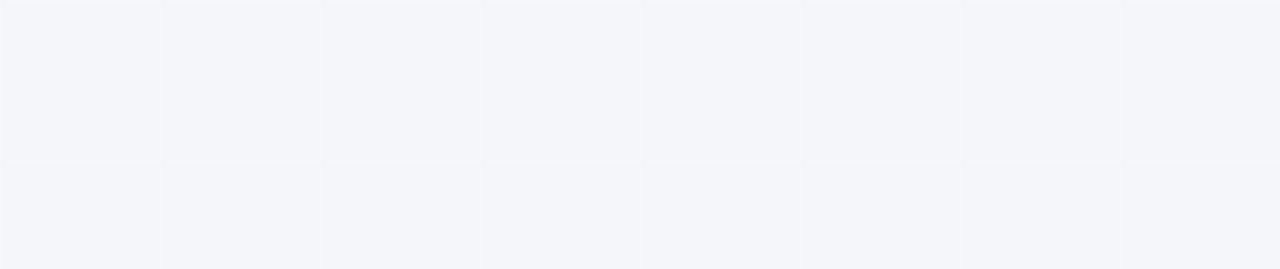
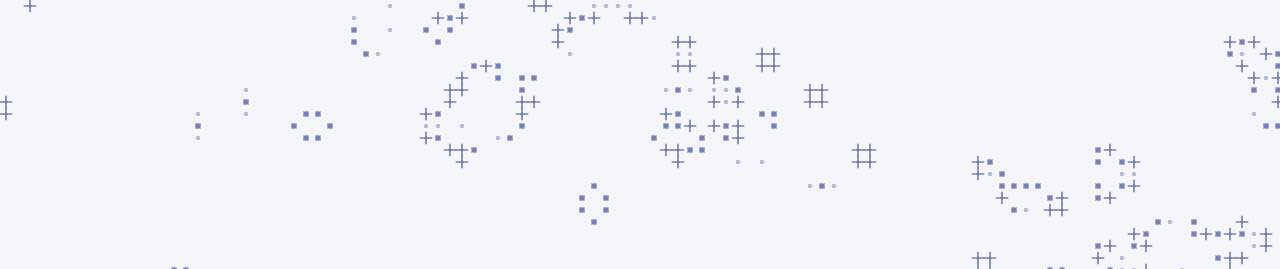
Before and after one commit to RockOnJeet/My-Portfolio, an Astro site: page / in a window 1280 px wide. Shown: the top 269 px of the page. Built offline with nearby package versions, Linux system fonts and the light colour scheme; Astro itself is replaced by a stand-in of ours.

Commit message:
## New feature: Dynamic Backgrounds! - Uses mouse interactions and randomization to spawn pixels - Determines brightness and visibiity based on the popular Conway's Game of Life. --- ### Change(s): - Updated file structure to keep all features and their specific tests in their own directories.

````diff
--- a/AGENTS.md
+++ b/AGENTS.md
@@ -9,21 +9,23 @@ src/
 ├── pages/                 # URL routes: Astro maps files here to URLs.
 ├── features/
 │   ├── shared/            # Components, helpers, or data reused by multiple experiences.
-│   ├── landing/           # Landing page implementation, data, and page-specific pieces.
+│   ├── landing/           # Landing page, organized by page-level feature
+│   │   ├── hero/          # Hero component, styles, browser script, and headline data/content
+│   │   ├── cellular-automata-background/ # Background component, styles, and browser script
+│   │   └── legacy/        # Retained assets not currently used by active features
 │   ├── tardis/            # TARDIS experience implementation and its local pieces.
 │   └── spotify/           # Spotify experience implementation and its local pieces.
 ├── layouts/               # Optional page shells that wrap page content when multiple routes share a document structure.
-└── styles/
-    └── global.css         # Site-wide CSS and semantic design tokens.
+└── global.css             # Site-wide CSS and semantic design tokens.
 ```
 
 ### How to decide where code belongs
 
 - **`pages/` — routing and assembly.** An `.astro` file here determines a URL. Keep route files small: import the appropriate feature and compose it into a page. Astro handles the route mapping; do not add a custom router unless there is a specific need.
 - **`features/shared/` — shared resources.** Put components, helpers, and data here only when more than one experience uses them. Examples might include a site-wide navigation component, footer, or generic button. A component used by only one experience belongs inside that experience instead.
-- **`features/landing/`, `features/tardis/`, and `features/spotify/` — isolated experiences.** Keep each experience's own components, data, types, browser scripts, and React components together. Add subdirectories such as `components/`, `data/`, or `scripts/` only when they help organize actual files.
+- **`features/landing/`, `features/tardis/`, and `features/spotify/` — isolated experiences.** Keep each experience's own components, data, types, browser scripts, and React components together. Within an experience, give each substantial page-level feature its own directory containing its component, styles, and browser script; keep feature-specific data/content alongside the feature that owns it. Use `legacy/` only for retained assets not currently used by active features. Add subdirectories only when they organize actual files.
 - **`layouts/` — reusable outer page structure.** A layout can contain the document-level HTML, metadata, common chrome, and an Astro `<slot />` where page content goes. Layouts are optional: keep one when multiple pages benefit from the same shell; different experiences may use different layouts or none.
-- **`styles/global.css` — global appearance.** Keep site-wide base styles and semantic CSS variables here. Prefer semantic names (for example, background, text, border, accent) so theme values can be adjusted centrally. Component-specific styles may live next to the component.
+- **`global.css` — global appearance.** Keep site-wide base styles and semantic CSS variables here. Prefer semantic names (for example, background, text, border, accent) so theme values can be adjusted centrally. Component-specific styles may live next to the component.
 
 ## Working principles
 
--- a/scripts/generate-headline-ids.mjs
+++ b/scripts/generate-headline-ids.mjs
@@ -7,7 +7,7 @@ import {
   HEADLINE_UUID_NAMESPACE,
   defaultHeadlineContent,
   headlineVariantContent,
-} from "../src/features/landing/content/headline-content.ts";
+} from "../src/features/landing/hero/content/headline-content.ts";
 
 /** UUIDv5: stable IDs from ordered segment text; emphasis and rarity are ignored. */
 export function generateHeadlineId(segments) {
@@ -35,7 +35,7 @@ export function generateHeadlineIds() {
 
 async function writeGeneratedIds() {
   const ids = generateHeadlineIds();
-  const outputPath = resolve("src/features/landing/content/headline-ids.generated.ts");
+  const outputPath = resolve("src/features/landing/hero/content/headline-ids.generated.ts");
   await mkdir(dirname(outputPath), { recursive: true });
   const contents = `// Generated by scripts/generate-headline-ids.mjs. Do not edit manually.\nexport const generatedHeadlineIds = ${JSON.stringify(ids, null, 2)} as const;\n`;
   await writeFile(outputPath, contents, "utf8");
--- /dev/null
+++ b/src/features/landing/cellular-automata-background/CellularAutomataBackground.astro
@@ -0,0 +1,12 @@
+---
+import "./cellular-automata-background.css";
+---
+
+<canvas
+  class="cellular-automata-background"
+  aria-hidden="true"
+></canvas>
+
+<script>
+  import "./cellular-automata-background";
+</script>
--- /dev/null
+++ b/src/features/landing/cellular-automata-background/cellular-automata-background.css
@@ -0,0 +1,9 @@
+.cellular-automata-background {
+  position: fixed;
+  inset: 0;
+  z-index: 0;
+  display: block;
+  width: 100%;
+  height: 100%;
+  pointer-events: none;
+}
--- /dev/null
+++ b/src/features/landing/cellular-automata-background/cellular-automata-background.ts
@@ -0,0 +1,280 @@
+import {
+  activateWaveBand as activateGridWaveBand,
+  calculateNeighborCounts,
+  createGridCells,
+  updateGameOfLife as updateGridState,
+} from "./cellular-automata";
+
+const canvas = document.querySelector<HTMLCanvasElement>(".cellular-automata-background");
+if (!canvas) {
+  throw new Error("Cellular automata background canvas was not found.");
+}
+
+const context = canvas.getContext("2d", { alpha: false });
+if (!context) {
+  throw new Error("Canvas 2D context is unavailable.");
+}
+
+const CONFIG = {
+  grid: {
+    cellSize: 12,
+    initialSeedDensity: 0.1,
+  },
+  brushstroke: {
+    radius: 120,
+    ringThickness: 24,
+    duration: 300,
+    spawnInterval: 65,
+  },
+  simulation: {
+    updateInterval: 100,
+  },
+  rendering: {
+    markScale: 0.8,
+  },
+  visuals: {
+    levelsByNeighborCount: [1, 1, 2, 3, 2, 1, 1, 1, 1],
+    brightnessValues: [0.33, 0.66, 1.0],
+  },
+} as const;
+
+let width = 0;
+let height = 0;
+let columns = 0;
+let rows = 0;
+let cells: Uint8Array<ArrayBufferLike> = new Uint8Array(0);
+let nextCells: Uint8Array<ArrayBufferLike> = new Uint8Array(0);
+let neighborCounts: Uint8Array<ArrayBufferLike> = new Uint8Array(0);
+let waves: Array<{ x: number; y: number; startTime: number; radius: number }> = [];
+let lastFrameTime = 0;
+let simulationAccumulator = 0;
+let lastSpawnTime = -Infinity;
+let dirty = true;
+let animationFrame = 0;
+
+const motionPreference = window.matchMedia("(prefers-reduced-motion: reduce)");
+
+function getThemeColor(name: "--color-background" | "--color-accent"): string {
+  return getComputedStyle(document.documentElement).getPropertyValue(name).trim();
+}
+
+let backgroundColor = "";
+let accentColor = "";
+
+function refreshThemeColors(): void {
+  backgroundColor = getThemeColor("--color-background");
+  accentColor = getThemeColor("--color-accent");
+}
+
+function resizeCanvas(): void {
+  const pixelRatio = Math.min(window.devicePixelRatio || 1, 2);
+  width = window.innerWidth;
+  height = window.innerHeight;
+
+  canvas!.width = Math.round(width * pixelRatio);
+  canvas!.height = Math.round(height * pixelRatio);
+  context!.setTransform(pixelRatio, 0, 0, pixelRatio, 0, 0);
+
+  const previousCells = cells;
+  const previousColumns = columns;
+  const previousRows = rows;
+  columns = Math.ceil(width / CONFIG.grid.cellSize);
+  rows = Math.ceil(height / CONFIG.grid.cellSize);
+
+  cells = createGridCells(
+    columns,
+    rows,
+    previousCells,
+    previousColumns,
+    previousRows,
+    CONFIG.grid.initialSeedDensity,
+  );
+  nextCells = new Uint8Array(columns * rows);
+  neighborCounts = calculateNeighborCounts(cells, columns, rows);
+  dirty = true;
+  draw();
+}
+
+function spawnWave(x: number, y: number): void {
+  waves.push({ x, y, startTime: performance.now(), radius: 0 });
+  lastSpawnTime = performance.now();
+}
+
+function activateWaveBand(
+  wave: (typeof waves)[number],
+  previousRadius: number,
+  radius: number,
+): void {
+  const changed = activateGridWaveBand(
+    cells,
+    columns,
+    rows,
+    CONFIG.grid.cellSize,
+    wave.x,
+    wave.y,
+    previousRadius,
+    radius,
+    CONFIG.brushstroke.radius,
+    CONFIG.brushstroke.ringThickness,
+  );
+
+  if (changed) {
+    neighborCounts = calculateNeighborCounts(cells, columns, rows);
+    dirty = true;
+  }
+}
+
+function advanceWaves(timestamp: number): void {
+  for (const wave of waves) {
+    const progress = Math.min((timestamp - wave.startTime) / CONFIG.brushstroke.duration, 1);
+    const easedProgress = 1 - Math.pow(1 - progress, 3);
+    const newRadius = CONFIG.brushstroke.radius * easedProgress;
+    activateWaveBand(wave, wave.radius, newRadius);
+    wave.radius = newRadius;
+  }
+
+  waves = waves.filter((wave) => timestamp - wave.startTime < CONFIG.brushstroke.duration);
+}
+
+function updateGameOfLife(): void {
+  const changed = updateGridState(cells, nextCells, neighborCounts);
+  [cells, nextCells] = [nextCells, cells];
+
+  if (changed) {
+    neighborCounts = calculateNeighborCounts(cells, columns, rows);
+    dirty = true;
+  }
+}
+
+function drawMark(x: number, y: number, brightness: number, visualLevel: number): void {
+  const size = CONFIG.grid.cellSize * CONFIG.rendering.markScale * (0.2 + 0.8 * brightness);
+  context!.globalAlpha = brightness;
+  context!.fillStyle = accentColor;
+  context!.strokeStyle = accentColor;
+  context!.lineWidth = Math.max(0.8, CONFIG.grid.cellSize * 0.09);
+
+  if (visualLevel === 1) {
+    context!.beginPath();
+    context!.arc(x, y, size * 0.5, 0, Math.PI * 2);
+    context!.fill();
+  } else if (visualLevel === 2) {
+    const squareSize = size * 0.75;
+    context!.fillRect(x - squareSize / 2, y - squareSize / 2, squareSize, squareSize);
+  } else {
+    const crossSize = size * 0.65;
+    context!.beginPath();
+    context!.moveTo(x - crossSize, y);
+    context!.lineTo(x + crossSize, y);
+    context!.moveTo(x, y - crossSize);
+    context!.lineTo(x, y + crossSize);
+    context!.stroke();
+  }
+
+  context!.globalAlpha = 1;
+}
+
+function draw(): void {
+  if (!dirty) return;
+
+  context!.fillStyle = backgroundColor;
+  context!.fillRect(0, 0, width, height);
+
+  for (let index = 0; index < cells.length; index++) {
+    if (!cells[index]) continue;
+
+    const visualLevel = CONFIG.visuals.levelsByNeighborCount[neighborCounts[index]];
+    const brightness = CONFIG.visuals.brightnessValues[visualLevel - 1];
+    const row = Math.floor(index / columns);
+    const column = index - row * columns;
+    drawMark((column + 0.5) * CONFIG.grid.cellSize, (row + 0.5) * CONFIG.grid.cellSize, brightness, visualLevel);
+  }
+
+  dirty = false;
+}
+
+function animate(timestamp: number): void {
+  if (document.hidden || motionPreference.matches) {
+    animationFrame = 0;
+    return;
+  }
+
+  if (lastFrameTime === 0) lastFrameTime = timestamp;
+  const deltaTime = Math.min(timestamp - lastFrameTime, 50);
+  lastFrameTime = timestamp;
+
+  advanceWaves(timestamp);
+  simulationAccumulator += deltaTime;
+
+  while (simulationAccumulator >= CONFIG.simulation.updateInterval) {
+    updateGameOfLife();
+    simulationAccumulator -= CONFIG.simulation.updateInterval;
+  }
+
+  draw();
+  animationFrame = window.requestAnimationFrame(animate);
+}
+
+function startAnimation(): void {
+  if (document.hidden || motionPreference.matches || animationFrame) return;
+  lastFrameTime = 0;
+  animationFrame = window.requestAnimationFrame(animate);
+}
+
+function stopAnimation(): void {
+  if (animationFrame) window.cancelAnimationFrame(animationFrame);
+  animationFrame = 0;
+}
+
+function handlePointerMove(event: PointerEvent): void {
+  if (motionPreference.matches || document.hidden) return;
+  const now = performance.now();
+  if (now - lastSpawnTime < CONFIG.brushstroke.spawnInterval) return;
+  spawnWave(event.clientX, event.clientY);
+}
+
+function handlePointerDown(event: PointerEvent): void {
+  if (motionPreference.matches || document.hidden) return;
+  spawnWave(event.clientX, event.clientY);
+}
+
+function handleVisibilityChange(): void {
+  if (document.hidden) {
+    stopAnimation();
+  } else {
+    startAnimation();
+  }
+}
+
+function handleMotionPreferenceChange(): void {
+  if (motionPreference.matches) {
+    stopAnimation();
+    waves = [];
+    dirty = true;
+    draw();
+  } else {
+    startAnimation();
+  }
+}
+
+function handleThemeChange(): void {
+  refreshThemeColors();
+  dirty = true;
+  draw();
+}
+
+refreshThemeColors();
+resizeCanvas();
+window.addEventListener("resize", resizeCanvas);
+window.addEventListener("pointermove", handlePointerMove, { passive: true });
+window.addEventListener("pointerdown", handlePointerDown, { passive: true });
+document.addEventListener("visibilitychange", handleVisibilityChange);
+motionPreference.addEventListener("change", handleMotionPreferenceChange);
+window.matchMedia("(prefers-color-scheme: light)").addEventListener("change", handleThemeChange);
+
+const themeObserver = new MutationObserver(handleThemeChange);
+themeObserver.observe(document.documentElement, {
+  attributes: true,
+  attributeFilter: ["data-theme", "class", "style"],
+});
+
+startAnimation();
--- /dev/null
+++ b/src/features/landing/cellular-automata-background/cellular-automata.ts
@@ -0,0 +1,119 @@
+export function createGridCells(
+  columns: number,
+  rows: number,
+  previousCells: Uint8Array,
+  previousColumns: number,
+  previousRows: number,
+  initialSeedDensity: number,
+  random: () => number = Math.random,
+): Uint8Array {
+  const cells = new Uint8Array(columns * rows);
+  const copyColumns = Math.min(columns, previousColumns);
+  const copyRows = Math.min(rows, previousRows);
+
+  for (let row = 0; row < copyRows; row++) {
+    cells.set(
+      previousCells.subarray(
+        row * previousColumns,
+        row * previousColumns + copyColumns,
+      ),
+      row * columns,
+    );
+  }
+
+  if (previousCells.length === 0) {
+    for (let index = 0; index < cells.length; index++) {
+      cells[index] = random() < initialSeedDensity ? 1 : 0;
+    }
+  }
+
+  return cells;
+}
+
+export function calculateNeighborCounts(
+  cells: Uint8Array,
+  columns: number,
+  rows: number,
+): Uint8Array {
+  const neighborCounts = new Uint8Array(cells.length);
+
+  for (let row = 0; row < rows; row++) {
+    for (let column = 0; column < columns; column++) {
+      if (!cells[row * columns + column]) continue;
+
+      for (let dy = -1; dy <= 1; dy++) {
+        const neighborRow = (row + dy + rows) % rows;
+
+        for (let dx = -1; dx <= 1; dx++) {
+          if (dx === 0 && dy === 0) continue;
+          const neighborColumn = (column + dx + columns) % columns;
+          neighborCounts[neighborRow * columns + neighborColumn]++;
+        }
+      }
+    }
+  }
+
+  return neighborCounts;
+}
+
+export function updateGameOfLife(
+  cells: Uint8Array,
+  nextCells: Uint8Array,
+  neighborCounts: Uint8Array,
+): boolean {
+  let changed = false;
+
+  for (let index = 0; index < cells.length; index++) {
+    const alive = cells[index] === 1;
+    const neighbors = neighborCounts[index];
+    const nextAlive = alive
+      ? neighbors === 2 || neighbors === 3
+      : neighbors === 3;
+
+    nextCells[index] = nextAlive ? 1 : 0;
+    if (nextCells[index] !== cells[index]) changed = true;
+  }
+
+  return changed;
+}
+
+export function activateWaveBand(
+  cells: Uint8Array,
+  columns: number,
+  rows: number,
+  cellSize: number,
+  waveX: number,
+  waveY: number,
+  previousRadius: number,
+  radius: number,
+  maxRadius: number,
+  ringThickness: number,
+): boolean {
+  const outerRadius = Math.min(radius, maxRadius);
+  const innerRadius = Math.max(0, previousRadius - ringThickness);
+  const minColumn = Math.max(0, Math.floor((waveX - outerRadius) / cellSize));
+  const maxColumn = Math.min(columns - 1, Math.floor((waveX + outerRadius) / cellSize));
+  const minRow = Math.max(0, Math.floor((waveY - outerRadius) / cellSize));
+  const maxRow = Math.min(rows - 1, Math.floor((waveY + outerRadius) / cellSize));
+  const outerSquared = outerRadius * outerRadius;
+  const innerSquared = innerRadius * innerRadius;
+  let changed = false;
+
+  for (let row = minRow; row <= maxRow; row++) {
+    for (let column = minColumn; column <= maxColumn; column++) {
+      const x = (column + 0.5) * cellSize - waveX;
+      const y = (row + 0.5) * cellSize - waveY;
+      const distanceSquared = x * x + y * y;
+
+      if (distanceSquared <= outerSquared && distanceSquared >= innerSquared) {
+        const index = row * columns + column;
+        if (!cells[index]) {
+          cells[index] = 1;
+          changed = true;
+        }
+      }
+    }
+  }
+
+  return changed;
+}
--- a/src/features/landing/hero.css
+++ b/src/features/landing/hero/hero.css
@@ -6,24 +6,13 @@
   --color-rarity-mythic: oklch(0.6 0.2 25);
   --color-sticker-star: var(--color-glow-core);
 
+  position: relative;
+  z-index: 1;
   display: grid;
   min-height: 100svh;
   place-items: center;
   padding: clamp(1.5rem, 5vw, 5rem);
-  /* A restrained vector grid fades into the page background toward the bottom. */
-  background-color: var(--color-background);
-  background-image:
-    linear-gradient(
-      to bottom,
-      transparent 0%,
-      transparent 45%,
-      var(--color-background) 100%
-    ),
-    url("./content/cutting-mat-grid.svg");
-  background-position: center top, left top;
-  background-size: auto, 160px 160px;
-  background-repeat: no-repeat, repeat;
-  background-blend-mode: normal, screen;
+  background: transparent;
 }
 
 .hero__heading-group {
@@ -31,14 +20,14 @@
   width: min(100%, 72rem);
   max-width: 100%;
   padding: clamp(1.75rem, 3.75vw, 3rem);
-  border: 1.5px solid rgb(from var(--color-border) r g b / 45%);
+  border: 1.25px solid rgb(from var(--color-border) r g b / 25%);
   border-radius: 0.3em;
-  background: rgb(from var(--color-surface) r g b / 45%);
+  background: rgb(from var(--color-surface) r g b / 35%);
   box-shadow:
     0 0.75rem 2rem rgb(0 0 0 / 16%),
     inset 0 1px 0 rgb(255 255 255 / 8%);
-  -webkit-backdrop-filter: blur(0.15rem) saturate(160%);
-  backdrop-filter: blur(0.15rem) saturate(160%);
+  -webkit-backdrop-filter: blur(0.2rem) saturate(180%);
+  backdrop-filter: blur(0.2rem) saturate(180%);
 }
 
 .hero__sticker-position {
--- a/src/pages/index.astro
+++ b/src/pages/index.astro
@@ -1,6 +1,7 @@
 ---
 import "../global.css"; // Import global styles
-import Hero from "../features/landing/Hero.astro"; // Import hero component
+import Hero from "../features/landing/hero/Hero.astro"; // Import hero component
+import CellularAutomataBackground from "../features/landing/cellular-automata-background/CellularAutomataBackground.astro";
 ---
 
 <!--* Landing page (root /) -->
@@ -14,6 +15,7 @@ import Hero from "../features/landing/Hero.astro"; // Import hero component
     <title>RockOnJeet's Portfolio!</title>
   </head>
   <body>
+    <CellularAutomataBackground />
     <Hero />
   </body>
 </html>
--- /dev/null
+++ b/tests/landing/cellular-automata-background/cellular-automata.test.mjs
@@ -0,0 +1,124 @@
+import assert from "node:assert/strict";
+import test from "node:test";
+
+import {
+  activateWaveBand,
+  calculateNeighborCounts,
+  createGridCells,
+  updateGameOfLife,
+} from "../../../src/features/landing/cellular-automata-background/cellular-automata.ts";
+
+function indexOf(column, row, columns) {
+  return row * columns + column;
+}
+
+test("simulation: births cells with three neighbors and preserves cells with two", () => {
+  const columns = 5;
+  const rows = 5;
+  const cells = new Uint8Array(columns * rows);
+
+  cells[indexOf(2, 2, columns)] = 1;
+  cells[indexOf(1, 2, columns)] = 1;
+  cells[indexOf(2, 1, columns)] = 1;
+  cells[indexOf(1, 3, columns)] = 1;
+  cells[indexOf(4, 4, columns)] = 1;
+
+  const neighborCounts = calculateNeighborCounts(cells, columns, rows);
+  const nextCells = new Uint8Array(cells.length);
+
+  const changed = updateGameOfLife(cells, nextCells, neighborCounts);
+
+  assert.equal(changed, true);
+  assert.equal(nextCells[indexOf(2, 2, columns)], 1, "a live cell with two neighbors survives");
+  assert.equal(nextCells[indexOf(2, 3, columns)], 1, "a dead cell with three neighbors is born");
+  assert.equal(nextCells[indexOf(4, 4, columns)], 0, "an isolated live cell dies");
+});
+
+test("simulation: live cells with more than three neighbors die", () => {
+  const columns = 5;
+  const rows = 5;
+  const cells = new Uint8Array(columns * rows);
+
+  cells[indexOf(2, 2, columns)] = 1;
+  cells[indexOf(1, 2, columns)] = 1;
+  cells[indexOf(3, 2, columns)] = 1;
+  cells[indexOf(2, 1, columns)] = 1;
+  cells[indexOf(2, 3, columns)] = 1;
+
+  const neighborCounts = calculateNeighborCounts(cells, columns, rows);
+  const nextCells = new Uint8Array(cells.length);
+
+  updateGameOfLife(cells, nextCells, neighborCounts);
+
+  assert.equal(nextCells[indexOf(2, 2, columns)], 0);
+});
+
+test("grid: neighbor counts wrap across edges and corners", () => {
+  const columns = 3;
+  const rows = 3;
+  const cells = new Uint8Array(columns * rows);
+  cells[indexOf(0, 0, columns)] = 1;
+
+  const neighborCounts = calculateNeighborCounts(cells, columns, rows);
+
+  assert.equal(neighborCounts[indexOf(2, 2, columns)], 1);
+  assert.equal(neighborCounts[indexOf(0, 2, columns)], 1);
+  assert.equal(neighborCounts[indexOf(2, 0, columns)], 1);
+  assert.equal(neighborCounts[indexOf(1, 1, columns)], 1);
+});
+
+test("initialization: seed density uses the supplied random source", () => {
+  const values = [0.1, 0.9, 0.4, 0.8];
+  let randomIndex = 0;
+
+  const cells = createGridCells(
+    2,
+    2,
+    new Uint8Array(0),
+    0,
+    0,
+    0.5,
+    () => values[randomIndex++],
+  );
+
+  assert.deepEqual([...cells], [1, 0, 1, 0]);
+});
+
+test("resize: preserves overlapping cells and does not seed new cells again", () => {
+  const initial = createGridCells(2, 2, new Uint8Array(0), 0, 0, 0.5, () => 0);
+  assert.deepEqual([...initial], [1, 1, 1, 1]);
+
+  const resized = createGridCells(3, 2, initial, 2, 2, 0.5, () => 0);
+
+  assert.deepEqual([...resized], [1, 1, 0, 1, 1, 0]);
+});
+
+test("wave interaction: activates only cells within the current ring band", () => {
+  const columns = 7;
+  const rows = 7;
+  const cells = new Uint8Array(columns * rows);
+
+  const changed = activateWaveBand(
+    cells,
+    columns,
+    rows,
+    10,
+    35,
+    35,
+    0,
+    14,
+    14,
+    24,
+  );
+
+  assert.equal(changed, true);
+  assert.equal(cells.reduce((sum, cell) => sum + cell, 0), 5);
+  assert.equal(cells[indexOf(3, 3, columns)], 1, "the center cell is activated");
+  assert.equal(cells[indexOf(4, 3, columns)], 1, "a cell within the radius is activated");
+  assert.equal(cells[indexOf(4, 4, columns)], 0, "a diagonal cell outside the radius stays inactive");
+  assert.equal(
+    activateWaveBand(cells, columns, rows, 10, 35, 35, 0, 14, 14, 24),
+    false,
+    "already-live cells do not count as a grid change",
+  );
+});
````
Also changed, not shown: tests/landing/hero/headline-collection.test.mjs (renamed from tests/headline-collection.test.mjs, +2 -2 lines), tests/landing/hero/headline-selection.test.mjs (renamed from tests/headline-selection.test.mjs, +3 -3 lines), README.md, src/features/landing/content/cutting-mat-grid.svg (deleted), src/features/landing/hero/Hero.astro (renamed from src/features/landing/Hero.astro), src/features/landing/hero/content/headline-content.ts (renamed from src/features/landing/content/headline-content.ts), src/features/landing/hero/content/headline-ids.generated.ts (renamed from src/features/landing/content/headline-ids.generated.ts), src/features/landing/hero/data/headline-collection.ts (renamed from src/features/landing/data/headline-collection.ts), src/features/landing/hero/data/headlines.ts (renamed from src/features/landing/data/headlines.ts), src/features/landing/hero/hero.ts (renamed from src/features/landing/hero.ts).
